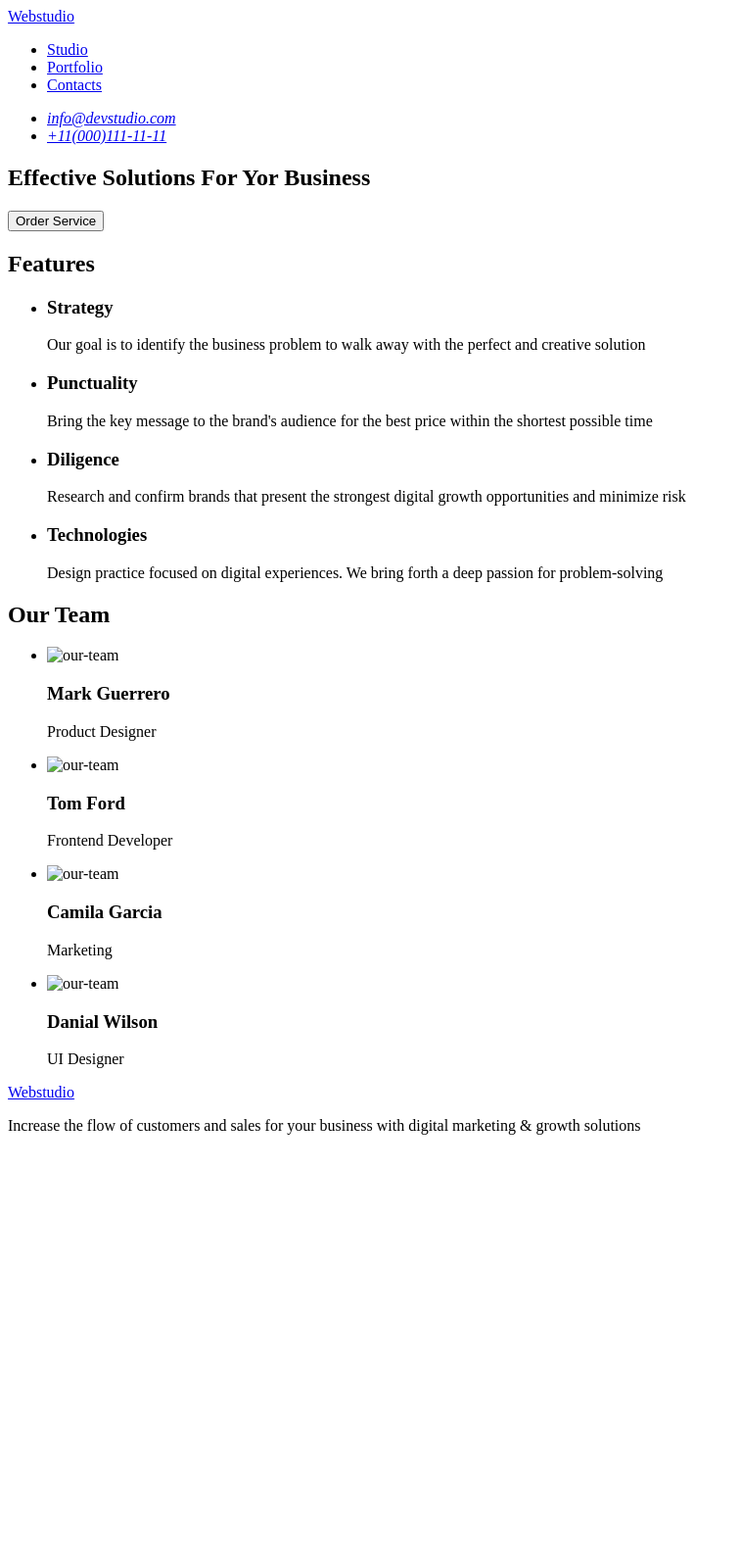
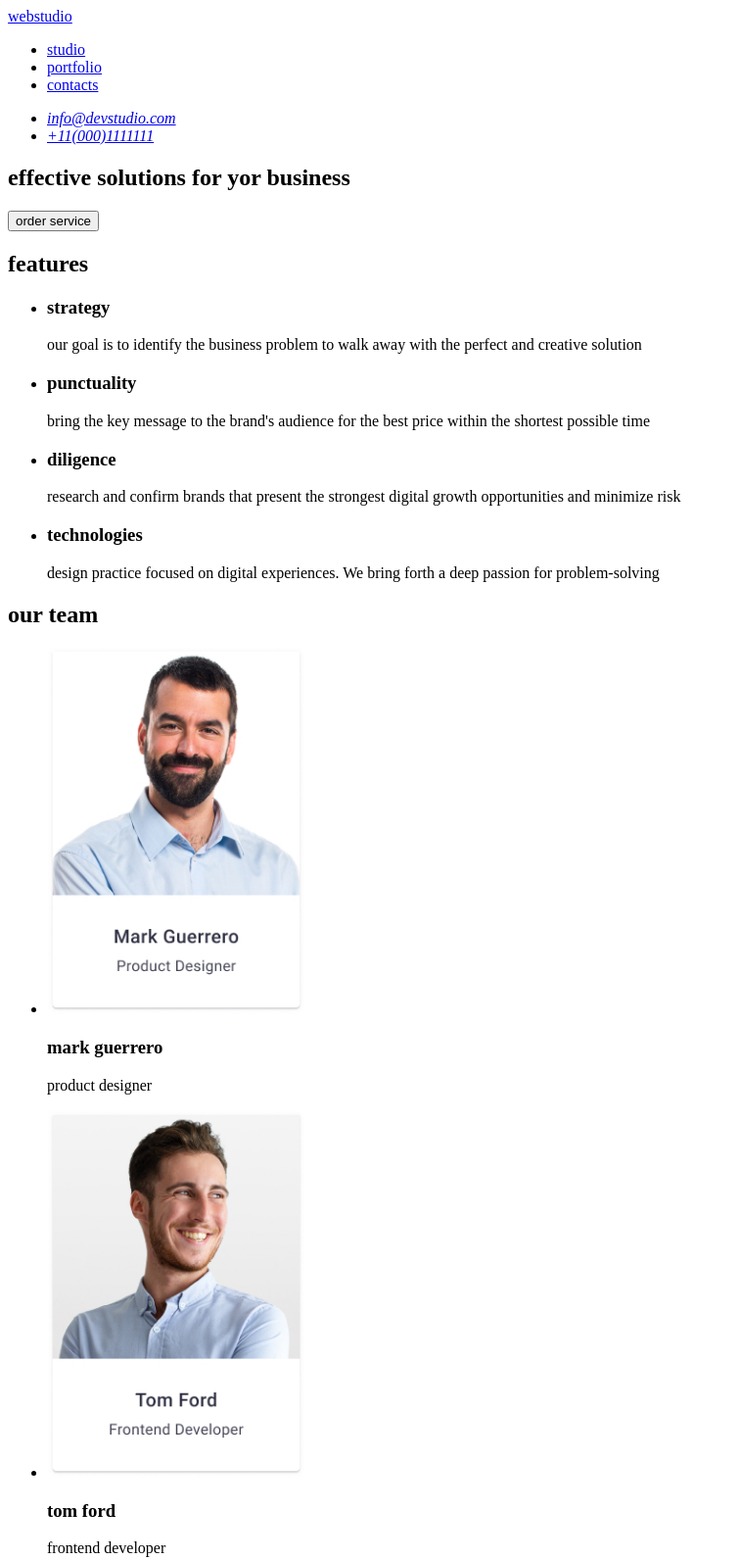
Before and after one commit to AlexOstashevskiy/fs-104, a plain HTML site: page index.html in a window 1280 px wide. Shown: the top 1592 px of the page at 98% size, without its empty margins (0-756 px from the left). Before the commit the page ends 1174 px from the top, so only its background shows below. Drawn offline with Linux system fonts and the light colour scheme.

Commit message:
update index html file

```diff
--- a/index.html
+++ b/index.html
@@ -4,92 +4,92 @@
 <head>
     <meta charset="UTF-8">
     <meta name="viewport" content="width=device-width, initial-scale=1.0">
-    <title>Webstudio</title>
+    <title>webstudio</title>
 </head>
 
 <body>
     <header>
         <nav>
-            <a href="index.html">Webstudio</a>
+            <a href="./index.html">webstudio</a>
             <ul>
-                <li><a href="index.html">Studio</a></li>
-                <li><a href="index.html">Portfolio</a></li>
-                <li><a href="index.html">Contacts</a></li>
+                <li><a href="index.html">studio</a></li>
+                <li><a href="index.html">portfolio</a></li>
+                <li><a href="index.html">contacts</a></li>
             </ul>
         </nav>
         <address>
             <ul>
                 <li><a href="mailto:info@devstudio.com">info@devstudio.com</a></li>
-                <li><a href="tel:+110001111111">+11(000)111-11-11</a></li>
+                <li><a href="tel:+110001111111">+11(000)1111111</a></li>
             </ul>
         </address>
     </header>
     <main>
 
         <section>
-            <h1>Effective Solutions For Yor Business</h1>
-            <button type="button">Order Service</button>
+            <h1>effective solutions for yor business</h1>
+            <button type="button">order service</button>
         </section>
 
         <section>
-            <h2>Features</h2>
+            <h2>features</h2>
             <ul>
                 <li>
-                    <h3>Strategy</h3>
-                    <p>Our goal is to identify the business problem to walk away with the perfect and creative solution
+                    <h3>strategy</h3>
+                    <p>our goal is to identify the business problem to walk away with the perfect and creative solution
                     </p>
                 </li>
                 <li>
-                    <h3>Punctuality</h3>
-                    <p>Bring the key message to the brand's audience for the best price within the shortest possible
+                    <h3>punctuality</h3>
+                    <p>bring the key message to the brand's audience for the best price within the shortest possible
                         time</p>
                 </li>
                 <li>
-                    <h3>Diligence</h3>
-                    <p>Research and confirm brands that present the strongest digital growth opportunities and minimize
+                    <h3>diligence</h3>
+                    <p>research and confirm brands that present the strongest digital growth opportunities and minimize
                         risk</p>
                 </li>
                 <li>
-                    <h3>Technologies</h3>
-                    <p>Design practice focused on digital experiences. We bring forth a deep passion for problem-solving
+                    <h3>technologies</h3>
+                    <p>design practice focused on digital experiences. We bring forth a deep passion for problem-solving
                     </p>
                 </li>
             </ul>
         </section>
 
         <section>
-            <h2>Our Team</h2>
+            <h2>our team</h2>
             <ul>
                 <li>
-                    <img src="./images/TeamCard1.jpg" alt="our-team" width="264" />
-                    <h3>Mark Guerrero</h3>
-                    <p>Product Designer</p>
+                    <img src="./images/teamcard1.jpg" alt="our-team" width="264" />
+                    <h3>mark guerrero</h3>
+                    <p>product designer</p>
                 </li>
 
                 <li>
-                    <img src="./images/TeamCard2.jpg" alt="our-team" width="264" />
-                    <h3>Tom Ford</h3>
-                    <p>Frontend Developer</p>
+                    <img src="./images/teamcard2.jpg" alt="our-team" width="264" />
+                    <h3>tom ford</h3>
+                    <p>frontend developer</p>
                 </li>
 
                 <li>
-                    <img src="./images/TeamCard3.jpg" alt="our-team" width="264" />
-                    <h3>Camila Garcia</h3>
-                    <p>Marketing</p>
+                    <img src="./images/teamcard3.jpg" alt="our-team" width="264" />
+                    <h3>camila garcia</h3>
+                    <p>marketing</p>
                 </li>
 
                 <li>
-                    <img src="./images/TeamCard4.jpg" alt="our-team" width="264" />
-                    <h3>Danial Wilson</h3>
-                    <p>UI Designer</p>
+                    <img src="./images/teamcard4.jpg" alt="our-team" width="264" />
+                    <h3>danial wilson</h3>
+                    <p>ui designer</p>
                 </li>
             </ul>
         </section>
     </main>
 
     <footer>
-        <a href="index.html">Webstudio</a>
-        <p>Increase the flow of customers and sales for your business with digital marketing & growth solutions</p>
+        <a href="index.html">webstudio</a>
+        <p>increase the flow of customers and sales for your business with digital marketing & growth solutions</p>
     </footer>
 </body>
 
```
Also changed, not shown: images/teamcard1.jpg (added), images/teamcard2.jpg (added), images/teamcard3.jpg (added), images/teamcard4.jpg (added).
